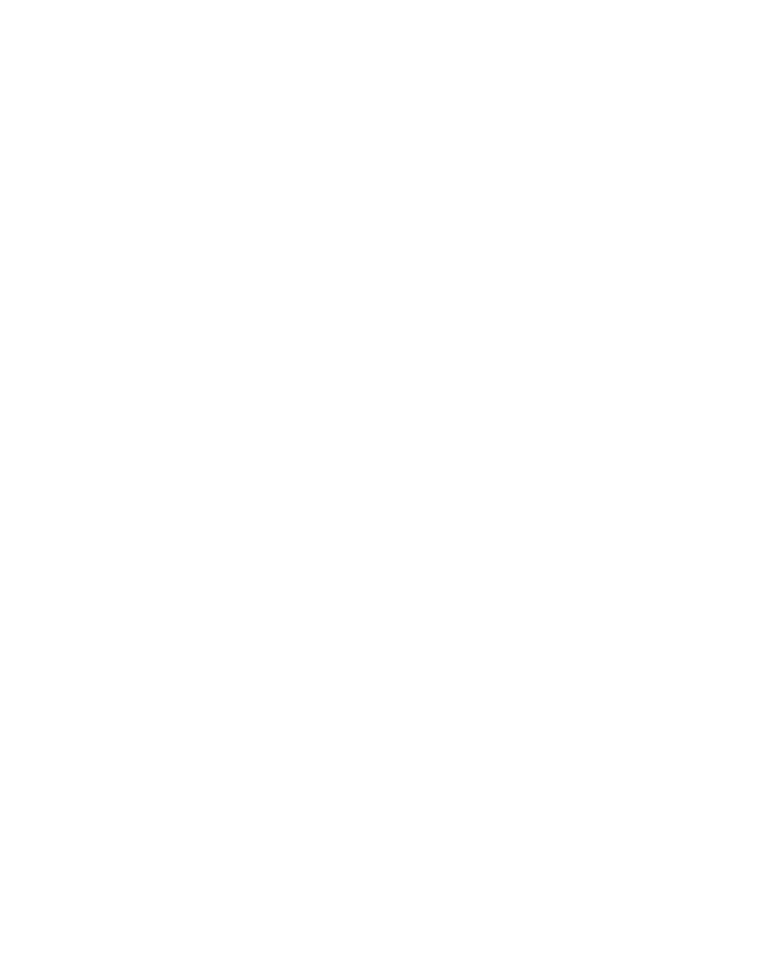
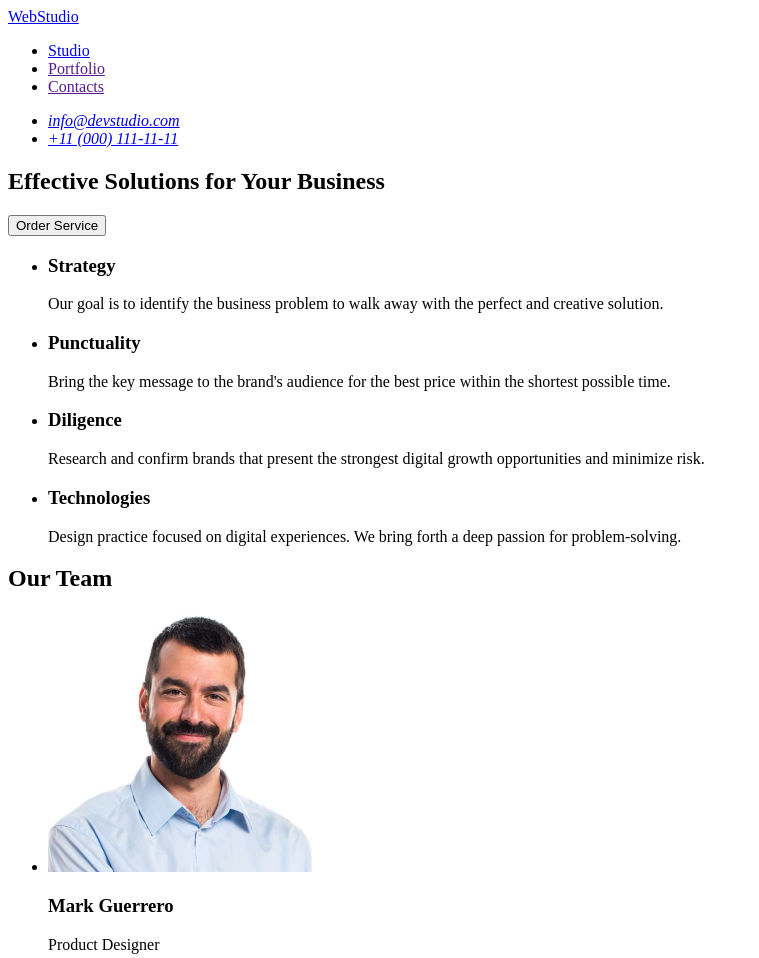
Before and after one commit to OleksandrS14/goit-markup-hw-01, a plain HTML site: page index.html in a window 1280 px wide. Shown: the top 958 px of the page, without its empty margins (0-759 px from the left). Before the commit the page ends 800 px from the top, so only its background shows below. Drawn offline with Linux system fonts and the light colour scheme.

Commit message:
add index.html file

```diff
--- a/index.html
+++ b/index.html
@@ -3,9 +3,87 @@
 <head>
     <meta charset="UTF-8">
     <meta name="viewport" content="width=device-width, initial-scale=1.0">
-    <title>Document</title>
+    <title>Web Studio</title>
 </head>
 <body>
+    <header>
+        <nav>
+        <a href="./index.html">WebStudio</a>
+            <ul>
+                <li><a href="./index.html">Studio</a></li>
+                <li><a href="">Portfolio</a></li>
+                <li><a href="">Contacts</a></li>
+            </ul>
+        </nav>
+        <address>
+            <ul>
+                <li><a href="mailto:info@devstudio.com" target="_blank" rel="noopener noreferrer nofollow">info@devstudio.com</a></li>
+                <li><a href="tel:+110001111111" target="_blank" rel="noopener noreferrer nofollow">+11 (000) 111-11-11</a></li>
+            </ul>
+        </address>
+    </header>
+        <main>
+            <!--hero section-->
+            <section>
+                <H1>Effective Solutions
+                    for Your Business</H1>
+                    <button type="button">Order Service</button>
 
+            </section>
+            <!--Strategy-->
+            <section>
+                <h2 hidden>Strategy</h2>
+                <ul>
+                <li>
+                    <h3>Strategy</h3>
+                    <p>Our goal is to identify the business
+                        problem to walk away with the perfect and creative solution. </p>
+                </li>
+                <li>
+                    <h3>Punctuality</h3>
+                    <p>Bring the key message to the brand's audience for the best price within the shortest possible time.</p>
+                </li>
+                <li>
+                    <h3>Diligence</h3>
+                    <p>Research and confirm brands that present the strongest digital growth opportunities and minimize risk.</p>
+                </li>
+                <li>
+                    <h3>Technologies</h3>
+                    <p>Design practice focused on digital experiences. We bring forth a deep passion for problem-solving.</p>
+                </li>
+                </ul>
+            </section>
+            <!--Our Team-->
+            <section>
+                <h2>Our Team</h2>
+                <ul>
+                    <li><img src="./images/img.jpg" alt="Mark Guerrero" width="264" height="260"/>
+                        <h3>Mark Guerrero</h3>
+                        <p>Product Designer</p>
+                    </li>
+                    <li><img src="./images/img(1).jpg" alt="Tom Ford" width="264" height="260"/>
+                    <h3>Tom Ford</h3>
+                    <p>Frontend Developer</p>
+                    </li>
+                    <li><img src="./images/img(2).jpg" alt="Camila Garcia" width="264" height="260"/>
+                    <h3>Camila Garcia</h3>
+                    <p>Marketing</p>
+                    </li>
+                    <li><img src="./images/img(3).jpg" alt="Daniel Wilson" width="264" height="260"/>
+                    <h3>Daniel Wilson</h3>
+                    <p>UI Designer</p>
+                </li>
+                </ul>
+
+            </section>
+
+        </main>
+
+        <footer>
+            <a href="./index.html">WebStudio</a>
+            <p> Increase the flow of customers and
+                sales for your business with digital
+                marketing & growth solutions.</p>
+        </footer>
 </body>
 </html>
```
Also changed, not shown: images/img(1).jpg (added), images/img(2).jpg (added), images/img(3).jpg (added), images/img.jpg (added).
